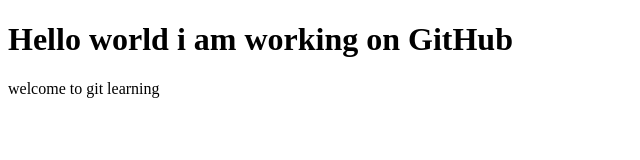
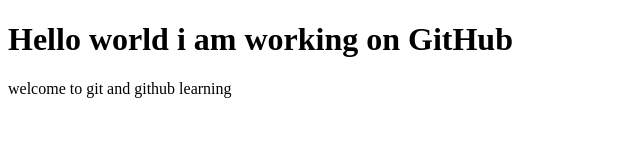
Before and after one commit to Dhesiga30/learn-git, a plain HTML site: page index.html in a window 1280 px wide. Shown: the full height of the page, 0-640 px from the left. Drawn offline with Linux system fonts and the light colour scheme.

Commit message:
index updated

```diff
--- a/index.html
+++ b/index.html
@@ -5,6 +5,6 @@
 </head>
 <body>
     <h1>Hello world i am working on GitHub</h1>
-    <p>welcome to git learning</p>
+    <p>welcome to git and github learning</p>
 </body>
 </html>
```
